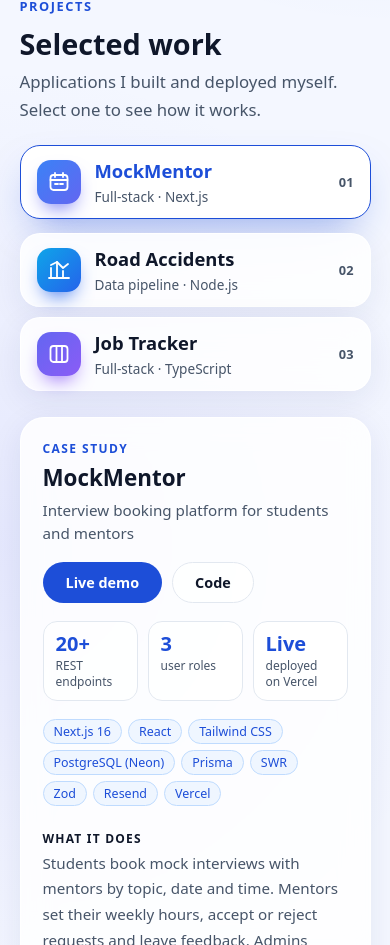
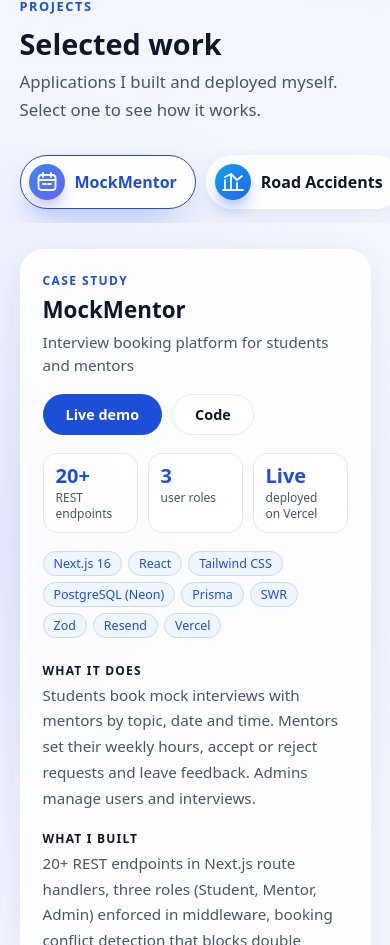
Before and after one commit to Yashwanth2424/My-Portfolio, a React (Vite) app: page / in a window 390 px wide. Shown: the part 1154-2099 px from the top of the page. Built offline with nearby package versions, Linux system fonts and the light colour scheme.

Commit message:
Make project tabs a swipeable row on mobile

```diff
--- a/src/Components/Projects/Projects.css
+++ b/src/Components/Projects/Projects.css
@@ -291,20 +291,48 @@
 
 @media (max-width: 640px) {
   .projects__tabs {
-    grid-template-columns: minmax(0, 1fr);
+    display: flex;
     gap: 10px;
+    margin-inline: calc(var(--container-gutter) * -1);
+    padding: 6px var(--container-gutter) 14px;
+    overflow-x: auto;
+    scroll-snap-type: x proximity;
+    scroll-padding-inline: var(--container-gutter);
+    scrollbar-width: none;
+  }
+
+  .projects__tabs::-webkit-scrollbar {
+    display: none;
   }
 
   .projects__tab {
-    padding: 12px 16px;
+    flex: 0 0 auto;
+    gap: 10px;
+    padding: 8px 18px 8px 8px;
+    border-radius: 100px;
+    scroll-snap-align: start;
   }
 
+  .projects__tab:hover,
+  .projects__tab--active,
+  .projects__tab--active:hover {
+    transform: none;
+  }
+
+  .projects__tab-icon {
+    width: 36px;
+    height: 36px;
+    border-radius: 50%;
+  }
+
+  .projects__tab-name {
+    font-size: 1rem;
+    white-space: nowrap;
+  }
+
+  .projects__tab-meta,
+  .projects__tab-number,
   .projects__tab--active::after {
     display: none;
   }
-
-  .projects__tab-number {
-    top: 50%;
-    transform: translateY(-50%);
-  }
 }
--- a/src/index.css
+++ b/src/index.css
@@ -24,6 +24,7 @@
   --glass-blur: 14px;
 
   --container-width: 1120px;
+  --container-gutter: clamp(16px, 5vw, 32px);
   --section-space: clamp(64px, 9vw, 112px);
 
   --font-display: 'Plus Jakarta Sans Variable', system-ui, sans-serif;
@@ -85,7 +86,7 @@ button:focus-visible {
   width: 100%;
   max-width: var(--container-width);
   margin: 0 auto;
-  padding-inline: clamp(16px, 5vw, 32px);
+  padding-inline: var(--container-gutter);
 }
 
 .section {
```
